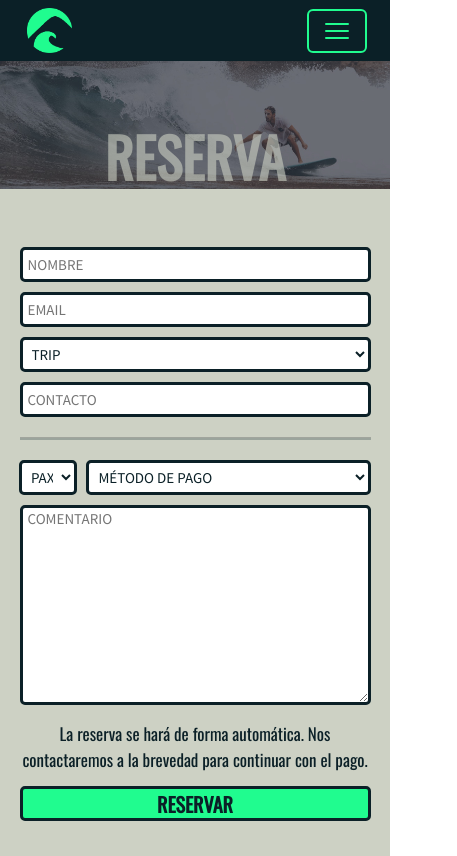
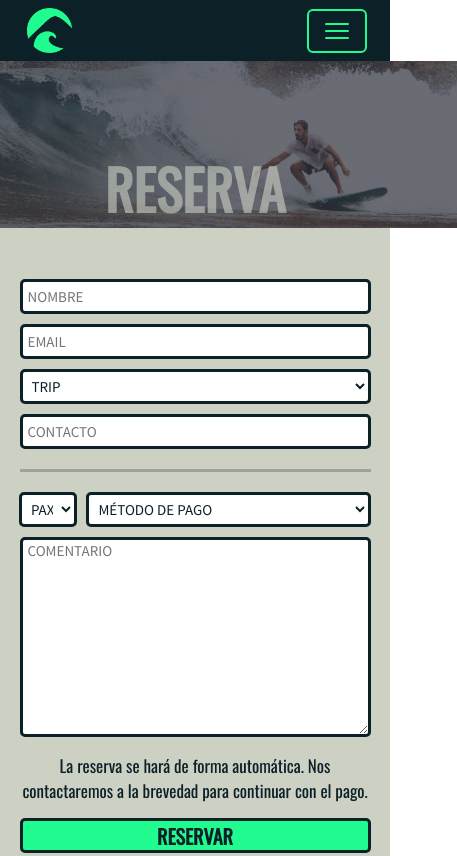
Before and after one commit to agusram/luautrips-proyect, a website: page pag/reserva.html in a window 390 px wide. Shown: the top 856 px of the page, 457 px wide, since content can reach past the window. Drawn offline with nearby package versions, Linux system fonts and the light colour scheme.

Commit message:
Modificaciones de iconos e img principales

```diff
--- a/scss/general/start-title.scss
+++ b/scss/general/start-title.scss
@@ -12,3 +12,18 @@
         font-weight: bold;
     }
 }
+
+
+@media screen and (max-width:576px){
+    .start-title{
+        width: 100%;
+        height: auto;
+        img{
+            width: 130%;
+            left: -50px;
+        }
+        h1{
+            padding-top: 24%;
+        }
+    }
+}
--- a/scss/pag/contacto.scss
+++ b/scss/pag/contacto.scss
@@ -56,7 +56,7 @@
 @media screen and (max-width:576px){
     .form{
         margin-top: -10px;
-        padding: 60px 0 60px 0;
+        padding: 60px 0 55px 0;
         .full-name{
             width: 90%;
             margin: 0px 0px 10px 0px;
```
Also changed, not shown: css/main.css, img/icons/camera.svg, img/icons/events.svg, img/icons/house.svg, img/icons/snowboard.svg, img/icons/surf.svg, img/icons/ticket.svg, img/icons/utensils.svg, img/icons/van-shuttle.svg, img/icons/yoga.svg.
